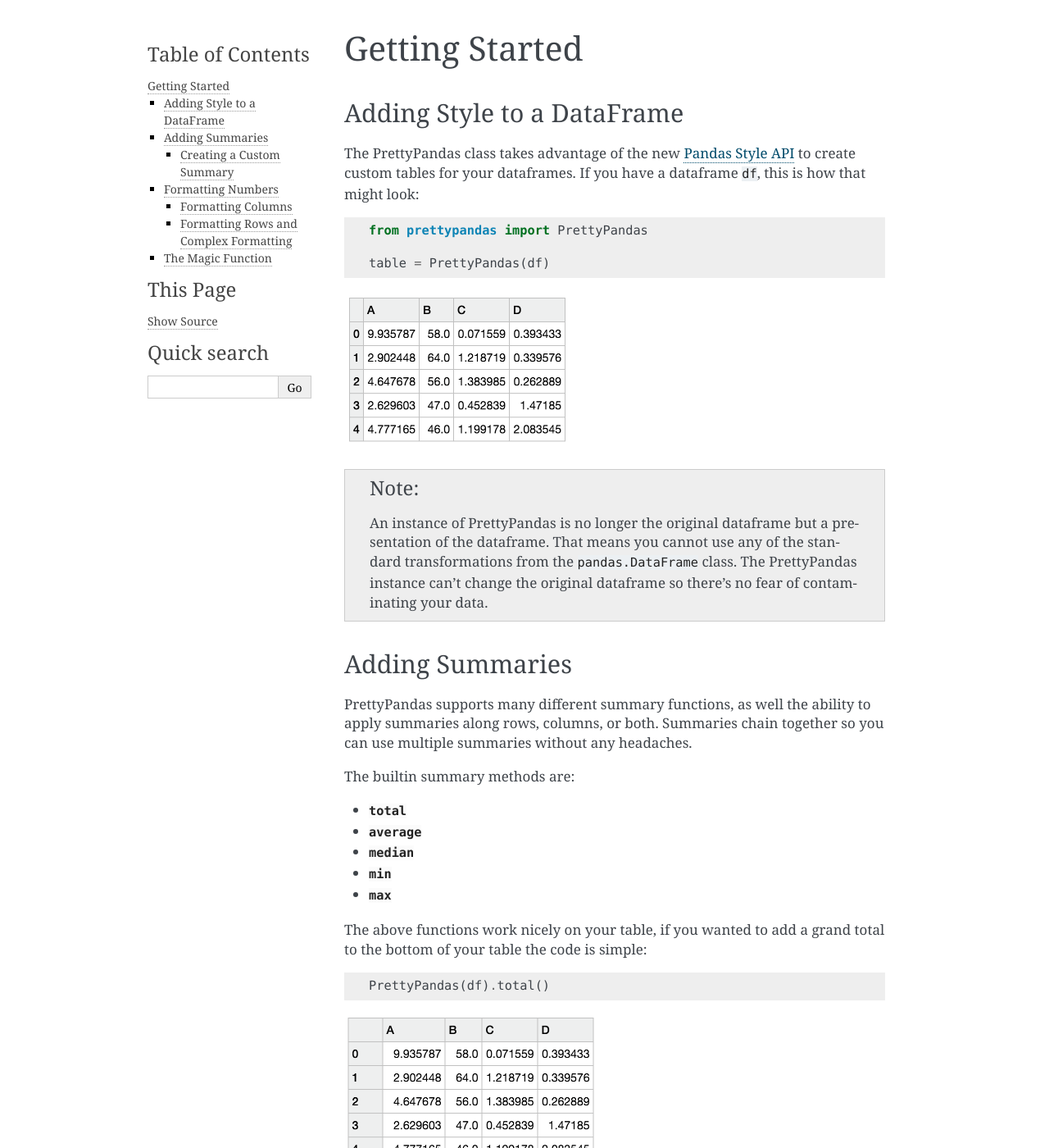
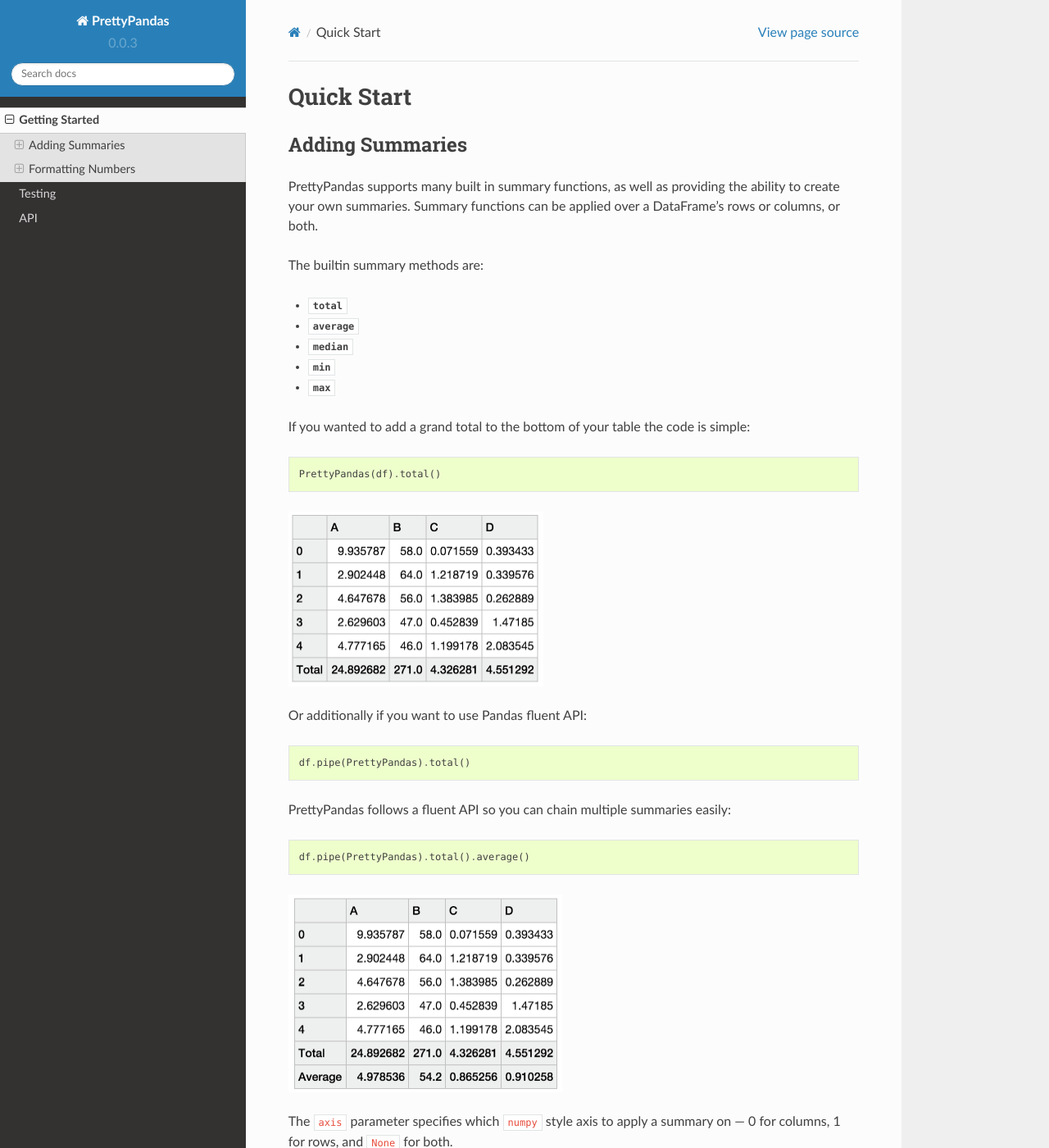
Before and after one commit to HHammond/PrettyPandas, a Sphinx documentation site: the page built from docs/source/quickstart.rst, in a window 1280 px wide and 1400 px high. Shown: the whole window at 82% size. Built offline with Sphinx 7.4.7 and the Read the Docs theme 2.0.0, drawn with Linux system fonts in a browser that asks for light colours; some of the changed text lies outside the part shown.

Commit message:
update docs

```diff
--- a/docs/source/conf.py
+++ b/docs/source/conf.py
@@ -111,8 +111,8 @@
 
 # The theme to use for HTML and HTML Help pages.  See the documentation for
 # a list of builtin themes.
-# html_theme = 'sphinx_rtd_theme'
-html_theme = 'alabaster'
+html_theme = 'sphinx_rtd_theme'
+# html_theme = 'alabaster'
 
 # Theme options are theme-specific and customize the look and feel of a theme
 # further.  For a list of options available for each theme, see the
--- a/docs/source/prettypandas.rst
+++ b/docs/source/prettypandas.rst
@@ -11,5 +11,5 @@
 
 .. toctree::
 
+   prettypandas.summarizer
    prettypandas.formatters
-   prettypandas.styler
--- a/docs/source/quickstart.rst
+++ b/docs/source/quickstart.rst
@@ -1,39 +1,14 @@
 .. quickstart:
 
-Getting Started
-===============
-
-Adding Style to a DataFrame
----------------------------
-
-The PrettyPandas class takes advantage of the new `Pandas Style API`_ to create
-custom tables for your dataframes. If you have a dataframe ``df``, this is how
-that might look:
-
-.. _Pandas Style API: http://pandas.pydata.org/pandas-docs/stable/style.html
-
-.. code-block:: python
-
-    from prettypandas import PrettyPandas
-
-    table = PrettyPandas(df)
-
-.. image:: _static/Images/1@2x.png
-    :width: 276px
-
-.. note::
-    An instance of PrettyPandas is no longer the original dataframe but
-    a presentation of the dataframe. That means you cannot use any of the
-    standard transformations from the ``pandas.DataFrame`` class. The
-    PrettyPandas instance can't change the original dataframe so there's no
-    fear of contaminating your data.
+Quick Start
+===========
 
 Adding Summaries
 ----------------
 
-PrettyPandas supports many different summary functions, as well the ability to
-apply summaries along rows, columns, or both. Summaries chain together so you
-can use multiple summaries without any headaches.
+PrettyPandas supports many built in summary functions, as well as providing the
+ability to create your own summaries. Summary functions can be applied over
+a DataFrame's rows or columns, or both.
 
 The builtin summary methods are:
 
@@ -43,8 +18,8 @@
 * :py:meth:`min <prettypandas.PrettyPandas.min>`
 * :py:meth:`max <prettypandas.PrettyPandas.max>`
 
-The above functions work nicely on your table, if you wanted to add a grand
-total to the bottom of your table the code is simple:
+If you wanted to add a grand total to the bottom of your table the code is
+simple:
 
 .. code-block:: python
 
@@ -53,11 +28,18 @@
 .. image:: _static/Images/total@2x.png
     :width: 311px
 
-And if you want to mix and match summaries:
+Or additionally if you want to use Pandas fluent API:
 
 .. code-block:: python
 
-    PrettyPandas(df).total().average()
+    df.pipe(PrettyPandas).total()
+
+
+PrettyPandas follows a fluent API so you can chain multiple summaries easily:
+
+.. code-block:: python
+
+    df.pipe(PrettyPandas).total().average()
 
 .. image:: _static/Images/average@2x.png
     :width: 334px
@@ -189,10 +171,3 @@
 
 .. _Pandas Indexing: http://pandas.pydata.org/pandas-docs/stable/indexing.html
 .. _Pandas Advanced Indexing: http://pandas.pydata.org/pandas-docs/stable/advanced.html
-
-The Magic Function
-------------------
-
-The :py:func:`apply_pretty_globals` function will patch your notebook so that
-all tables are styled the same. This injects HTML into the notebook (which
-some hosts don't allow).
--- a/prettypandas/__init__.py
+++ b/prettypandas/__init__.py
@@ -9,6 +9,7 @@
 __all__ = [
     'PrettyPandas',
     'Summarizer',
+
     'as_currency',
     'as_percent',
     'as_unit',
```
Also changed, not shown: docs/source/index.rst (+8 -5 lines), docs/source/modules.rst (deleted, +0 -7 lines), docs/source/prettypandas.styler.rst (deleted, +0 -7 lines), docs/source/prettypandas.summarizer.rst (added, +8 -0 lines), 1 other file.
